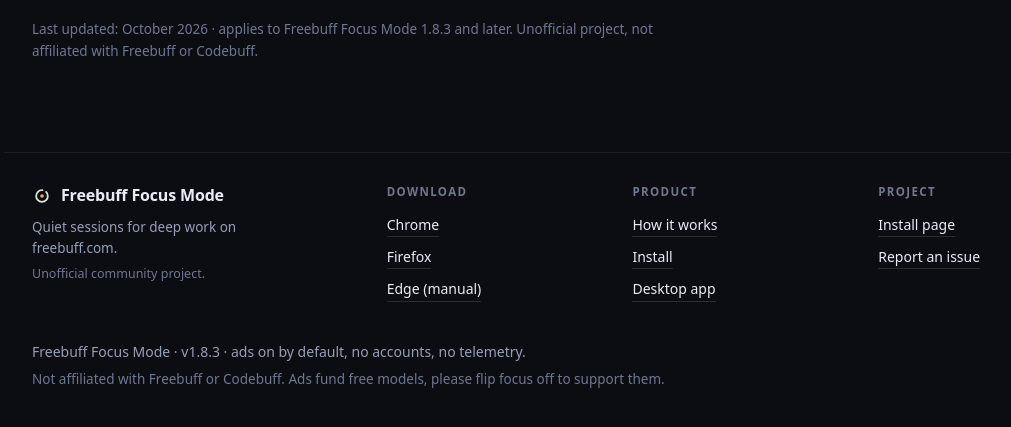
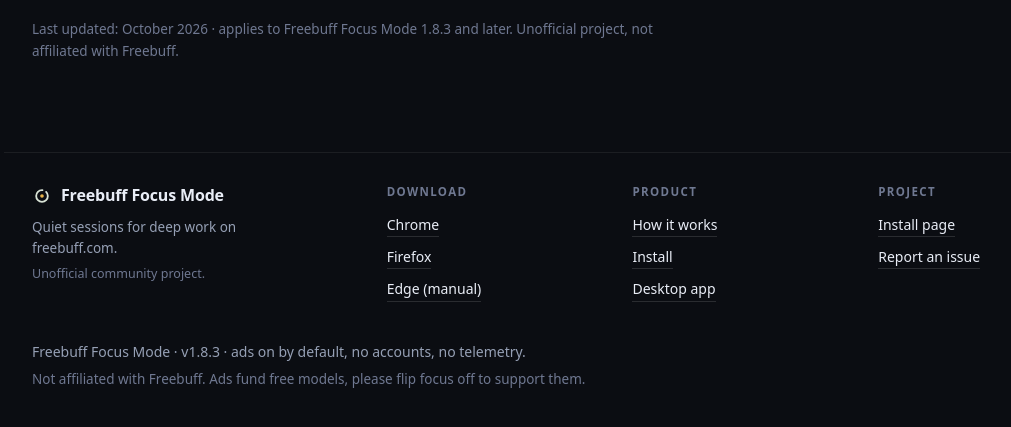
Before and after one commit to developer-mohanaditya/freebuff-focus-mode, a browser extension: page site/privacy.html in a window 1280 px wide. Shown: the part 3004-3431 px from the top of the page, without its empty margins (76-1087 px from the left). Drawn offline with Linux system fonts and the light colour scheme; no server answers.

```diff
--- a/site/privacy.html
+++ b/site/privacy.html
@@ -181,7 +181,7 @@
           </p>
 
           <p class="fine">Last updated: October 2026 · applies to Freebuff Focus Mode
-            <span data-version>1.8.3</span> and later. Unofficial project, not affiliated with Freebuff or Codebuff.</p>
+            <span data-version>1.8.3</span> and later. Unofficial project, not affiliated with Freebuff.</p>
         </div>
       </section>
     </main>
@@ -219,7 +219,7 @@
         telemetry.
       </p>
       <p class="fine">
-        Not affiliated with Freebuff or Codebuff. Ads fund free models, please flip focus off to support them.
+        Not affiliated with Freebuff. Ads fund free models, please flip focus off to support them.
       </p>
     </footer>
 
```
Also changed, not shown: site/index.html (+1 -1 lines), README.md.
